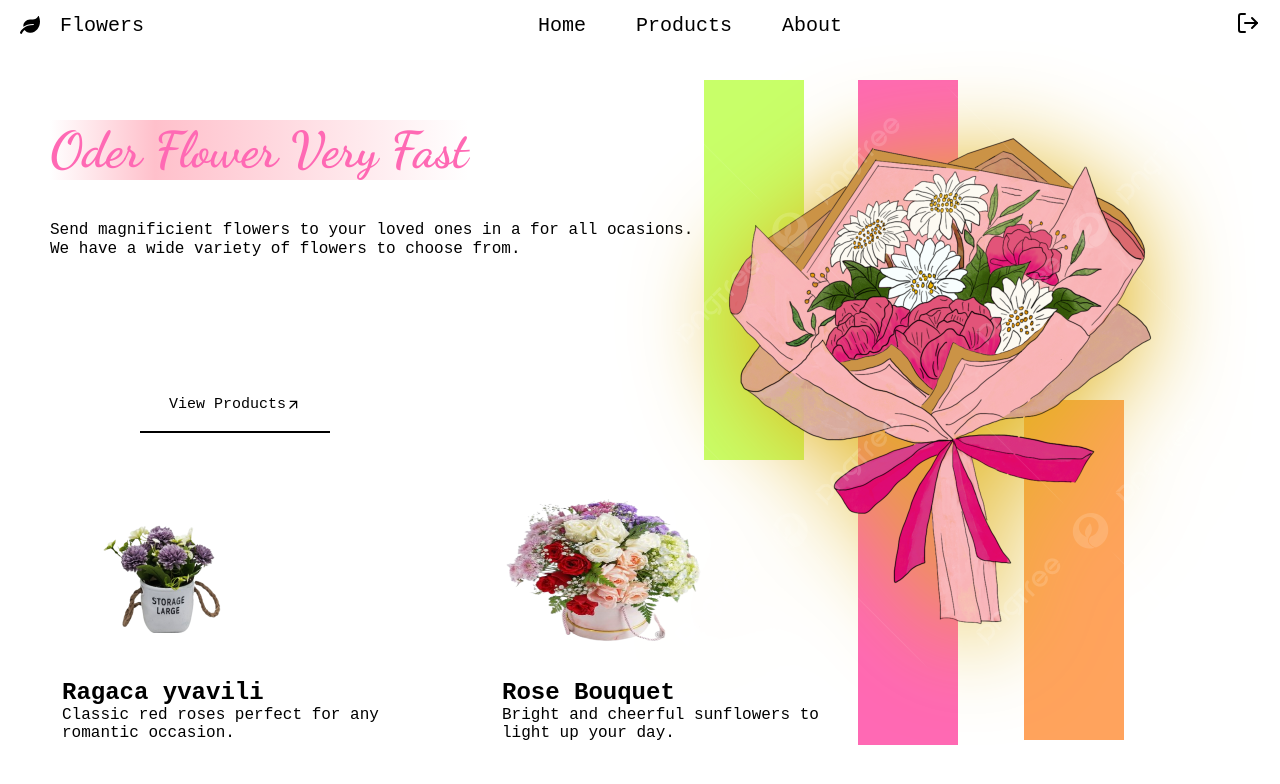
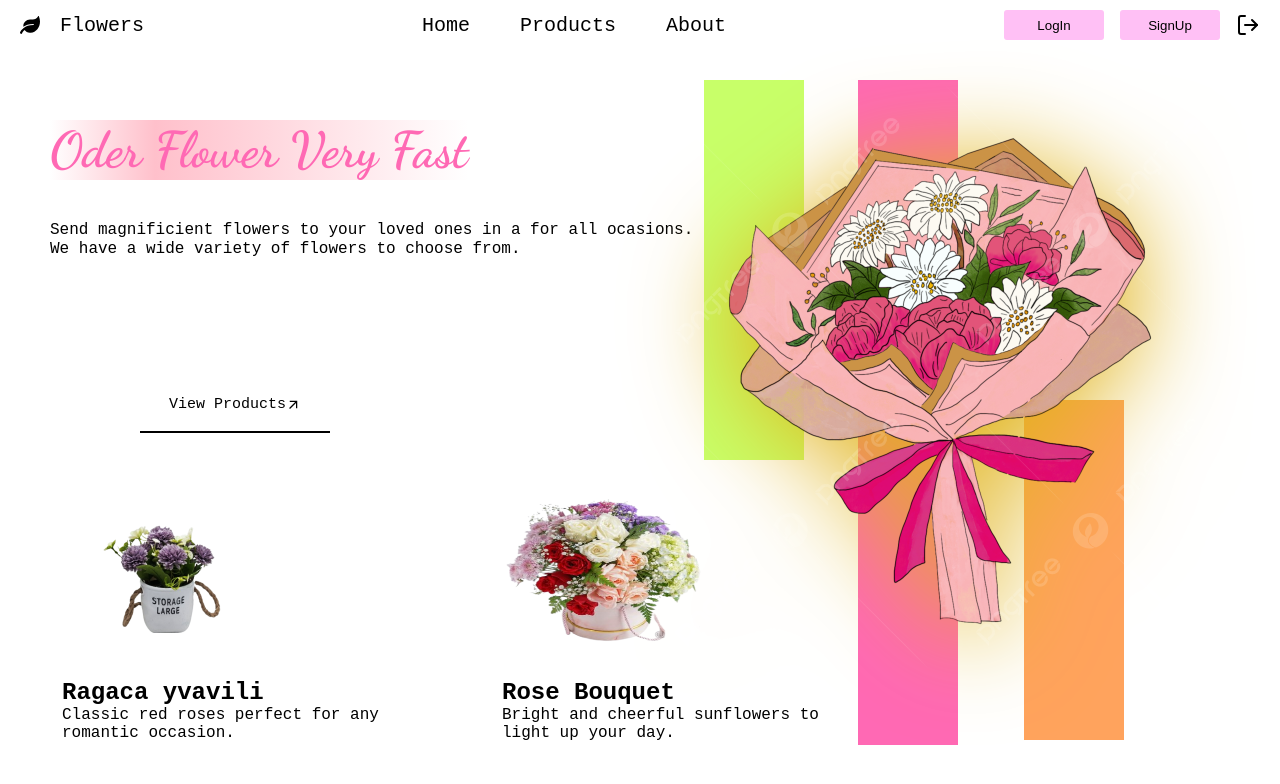
Before and after one commit to mategvetadze/flowersstory_2021, a React (Vite) app in the folder frontend/: page / in a window 1280 px wide. Shown: the top 784 px of the page. Built offline with nearby package versions, Linux system fonts and the light colour scheme.

Commit message:
added 2 buttons

```diff
--- a/frontend/src/SomeOthers/NavBar.css
+++ b/frontend/src/SomeOthers/NavBar.css
@@ -39,6 +39,10 @@
 
 .logOut{
     cursor: pointer;
+    display: flex;
+    justify-content: center;
+    align-items: center;
+    gap: 1rem;
 }
 
 span{
@@ -49,3 +53,17 @@
 .Link2{
     gap: 20px;
 }
+
+.ss{
+    width: 100px;
+    height: 30px;
+    background-color: rgb(255, 192, 245);
+    border: none;
+    border-radius: 3px;
+    transition: 0.1s linear;
+}
+
+.ss:hover{
+    box-shadow: -5px 5px 10px rgb(249, 170, 255);
+    cursor: pointer;
+}
--- a/frontend/src/SomeOthers/NavBar.jsx
+++ b/frontend/src/SomeOthers/NavBar.jsx
@@ -29,6 +29,12 @@
                 </Link>
             </div>
             <div className='logOut'>
+                <Link to={"/login"}>
+                    <button className='lg ss'>LogIn</button>
+                </Link>
+                <Link to={'/signup'}>
+                <button className='sg ss'>SignUp</button>
+                </Link>
                 <LogOut className='logOutIcon' />
             </div>
         </header>
```
Also changed, not shown: 1 other file (tests, documents, lock files or other folders).
